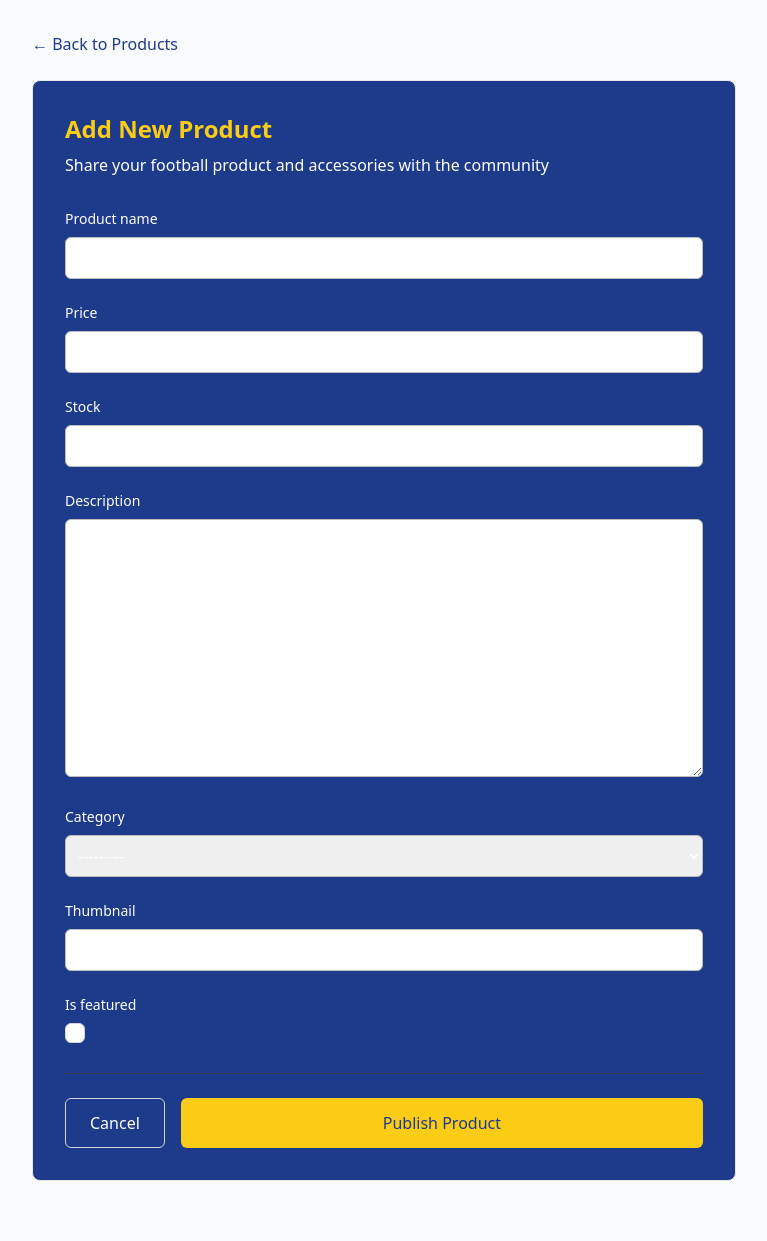
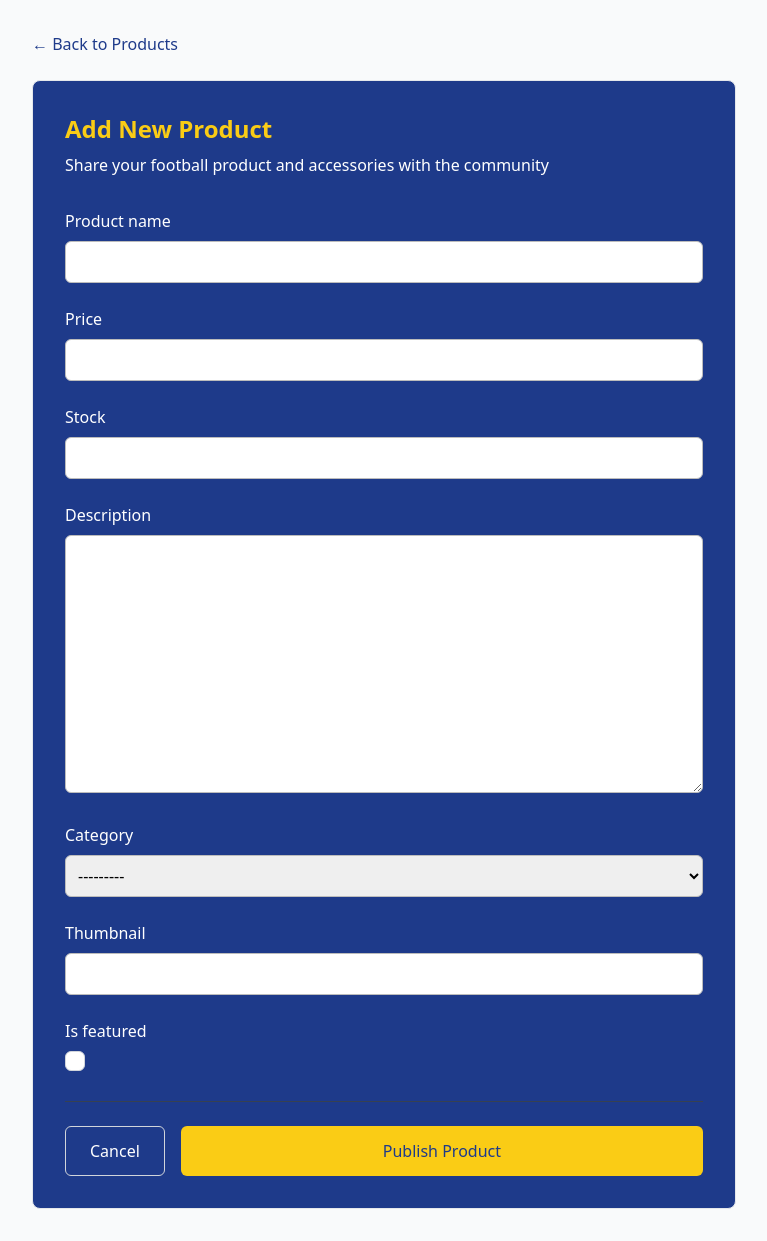
Before and after one commit to mhelmialf/golden-goals, a Django app: page /add-product/ in a window 1280 px wide. Shown: the whole page, without its empty margins (256-1023 px from the left). Before the commit the page ends 1181 px from the top, so only its background shows below. Run offline with Django 5.2, Linux system fonts and the light colour scheme; the visitor is signed in with stand-in values (Sample User, id 1); some libraries are stand-ins or nearby versions.

Commit message:
Update tampilan form add dan edit product

```diff
--- a/main/templates/add_product.html
+++ b/main/templates/add_product.html
@@ -15,18 +15,18 @@
     </div>
 
     <!-- Form -->
-    <div class="bg-blue-900 rounded-lg border border-gray-200 p-6 sm:p-8 form-style text-white">
+    <div class="bg-blue-900 rounded-lg border border-gray-200 p-6 sm:p-8 form-style text-black">
       <div class="mb-8">
         <h1 class="text-2xl text-yellow-400 font-bold mb-2">Add New Product</h1>
-        <p>Share your football product and accessories with the community</p>
+        <p class="text-white">Share your football product and accessories with the community</p>
       </div>
 
       <form method="POST" class="space-y-6">
         {% csrf_token %}
         {% for field in form %}
-          <div>
-            <label for="{{ field.id_for_label }}" class="block text-sm font-medium mb-2">
-              {{ field.label }}
+        <div>
+          <label for="{{ field.id_for_label }}" class="block text-white font-medium mb-2">
+            {{ field.label }}
             </label>
             <div class="w-full">
               {{ field }}
--- a/main/templates/card_product.html
+++ b/main/templates/card_product.html
@@ -57,7 +57,7 @@
     {% if user.is_authenticated and product.user == user %}
       <div class="flex items-center justify-between pt-4 border-t border-white">
         <a href="{% url 'main:show_detail_product' product.id %}" class="text-yellow-400 hover:text-yellow-300 font-medium text-sm transition-colors">
-          Read more
+          Read more →
         </a>
         <div class="flex space-x-2">
           <a href="{% url 'main:edit_product' product.id %}" class="text-gray-300 hover:text-white text-sm transition-colors">
```
Also changed, not shown: main/templates/edit_product.html (+5 -3 lines).
